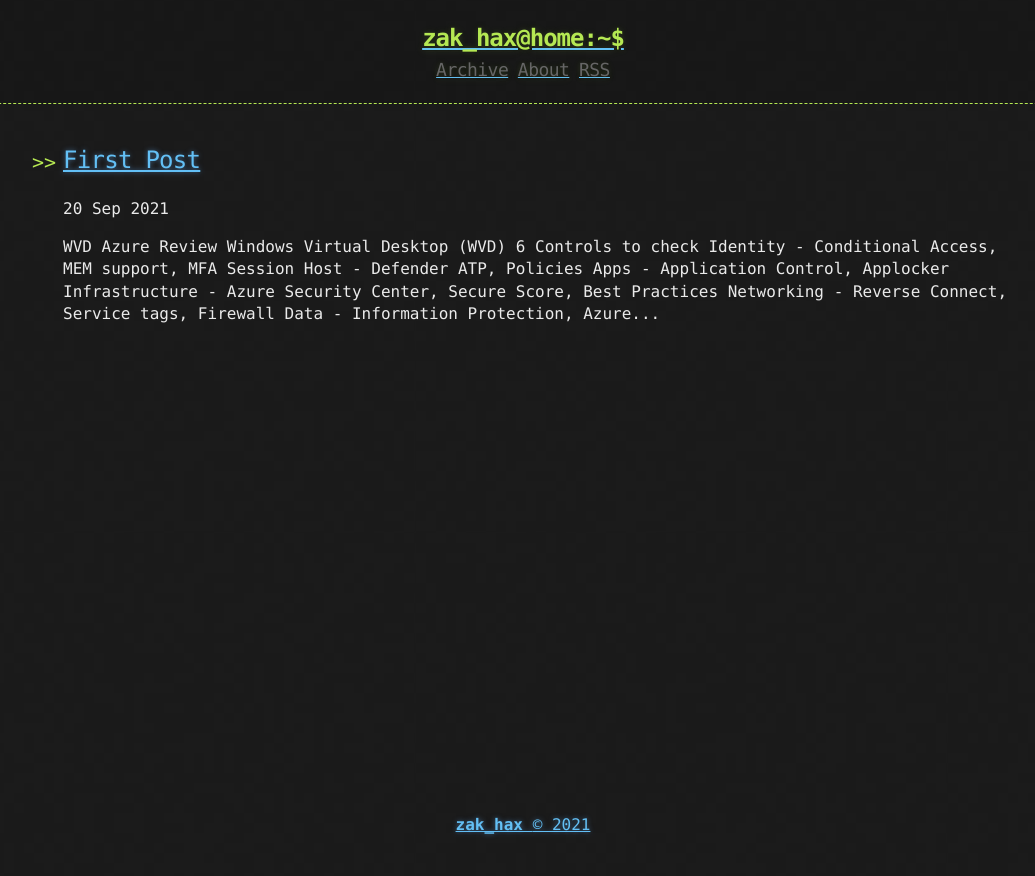
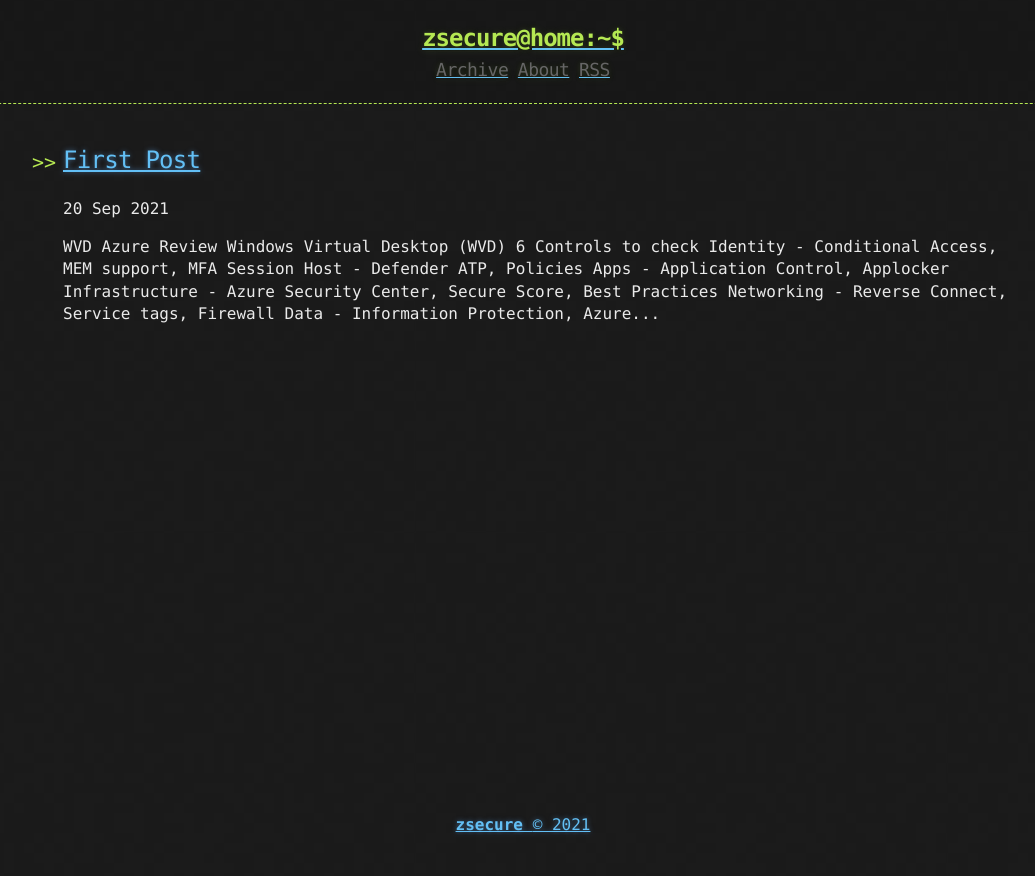
Before and after one commit to ZSECURE/zsecure-blog, a Jekyll site: the page built from index.html, in a window 1280 px wide. Shown: the top 876 px of the page, without its empty margins (117-1152 px from the left). Built offline with Jekyll 4.4.1, drawn with Linux system fonts in a browser that asks for light colours; the list of posts is cut into pages by our own code.

Commit message:
Update _config.yml

```diff
--- a/_config.yml
+++ b/_config.yml
@@ -29,7 +29,7 @@ plugins:
   - jekyll-feed
 
 # Custom variables
-owner : "zak_hax"
+owner : "zsecure"
 year : "2021"
 
 theme: jekyll-theme-hacker
```
